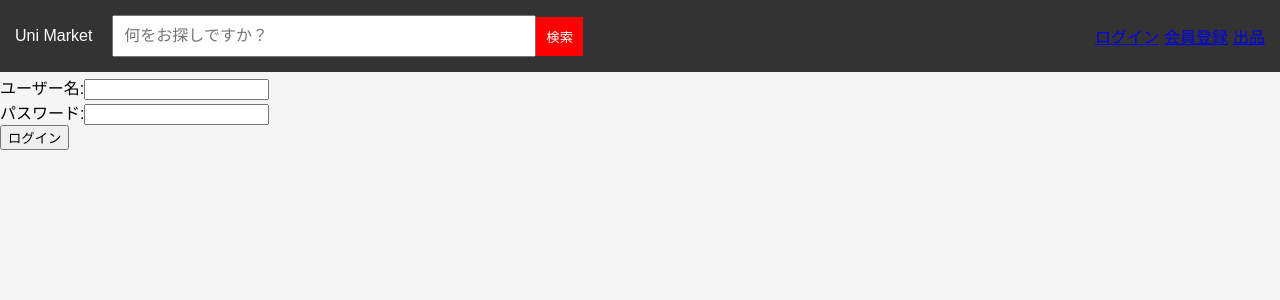
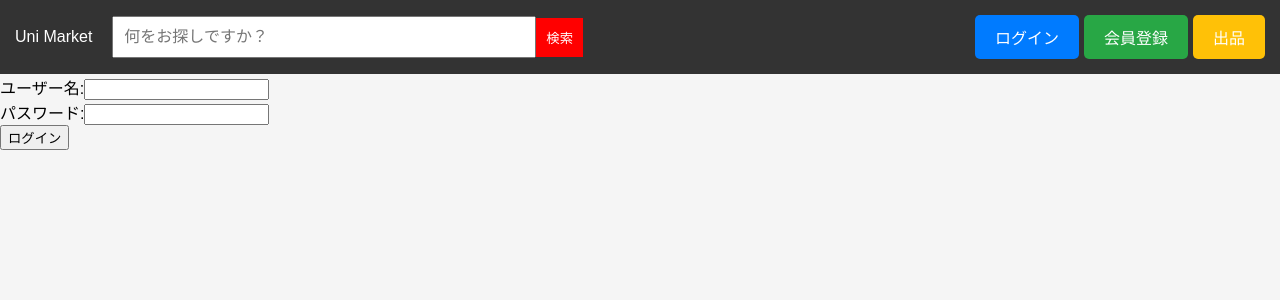
Before and after one commit to Teamsasa/UniMarket, a React app in the folder frontend/: page /login in a window 1280 px wide. Shown: the top 300 px of the page. Built offline with nearby package versions, Linux system fonts and the light colour scheme.

Commit message:
fix: Headerの右上のリンクをボタンに直す

```diff
--- a/frontend/public/App.css
+++ b/frontend/public/App.css
@@ -104,40 +104,41 @@ header h1 {
   flex-shrink: 0; /* ボタングループが縮小しないようにする */
 }
 
-button.login, button.register, button.sell {
+.button {
+  display: inline-block;
   padding: 10px 20px;
   border: none;
   border-radius: 5px;
   cursor: pointer;
-  white-space: nowrap; /* ボタンのテキストが折り返さないようにする */
-}
-
-login-button {
-  background-color: #007bff;
+  text-align: center;
+  text-decoration: none;
   color: white;
 }
 
-button.register {
-  background-color: #28a745;
-  color: white;
+.login-button {
+  background-color: #007bff;
 }
 
-button.sell {
-  background-color: #ffc107;
-  color: white;
+.register-button {
+  background-color: #28a745;
 }
 
-button.login:hover {
+.sell-button {
+  background-color: #ffc107;
+}
+
+.login-button:hover {
   background-color: #0056b3;
 }
 
-button.register:hover {
+.register-button:hover {
   background-color: #218838;
 }
 
-button.sell:hover {
+.sell-button:hover {
   background-color: #e0a800;
 }
+
 
 /* 以下の部分は変更なし */
 .product-detail {
--- a/frontend/src/components/Header.tsx
+++ b/frontend/src/components/Header.tsx
@@ -97,9 +97,9 @@ const Header: React.FC = () => {
         <button className="search-button" onClick={handleSearch}>検索</button>
       </div>
       <div className="button-group">
-        <Link to="/login" className="login-button">ログイン</Link>
-        <Link to="/register" className="register-button">会員登録</Link>
-        <Link to="/sell" className="sell-button">出品</Link>
+        <Link to="/login" className="button login-button">ログイン</Link>
+        <Link to="/register" className="button register-button">会員登録</Link>
+        <Link to="/sell" className="button sell-button">出品</Link>
       </div>
     </header>
   );
```
